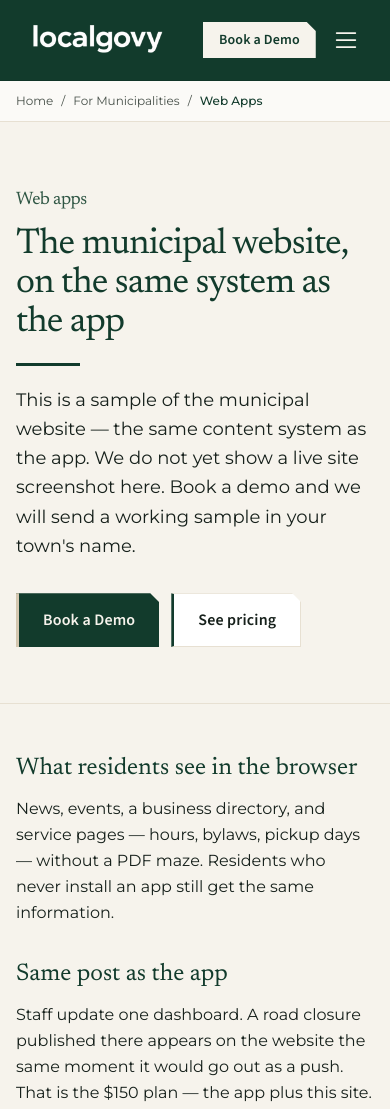
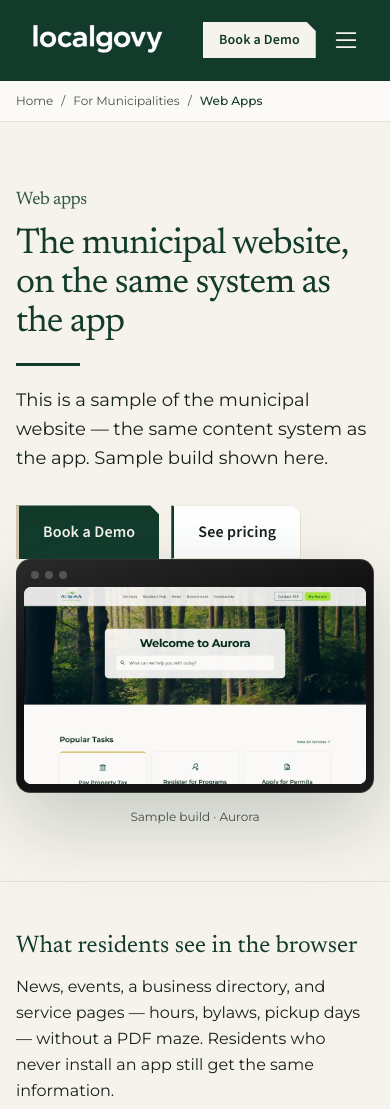
Before and after one commit to localgovy/localgovysite, a website: page municipal/web/index.html in a window 390 px wide. Shown: the top 1109 px of the page. Drawn offline with Linux system fonts and the light colour scheme.

Commit message:
Update index.html

```diff
--- a/municipal/web/index.html
+++ b/municipal/web/index.html
@@ -24,13 +24,13 @@
   <meta property="og:title" content="Sample Municipal Website — Towns and Cities | LocalGovy" />
   <meta property="og:description" content="A sample of the municipal website we build for Canadian towns. Included in the $150 app-plus-one-site plan." />
   <meta property="og:url" content="https://localgovy.com/municipal/web/" />
-  <meta property="og:image" content="https://localgovy.com/lg_logo-256.png" />
+  <meta property="og:image" content="https://localgovy.com/municipal-web-showcase.jpg" />
   <meta property="og:locale" content="en_CA" />
 
   <meta name="twitter:card" content="summary_large_image" />
   <meta name="twitter:title" content="Sample Municipal Website — Towns and Cities | LocalGovy" />
   <meta name="twitter:description" content="A sample of the municipal website we build for Canadian towns. Included in the $150 app-plus-one-site plan." />
-  <meta name="twitter:image" content="https://localgovy.com/lg_logo-256.png" />
+  <meta name="twitter:image" content="https://localgovy.com/municipal-web-showcase.jpg" />
 
   <script type="application/ld+json">
   {
@@ -69,8 +69,8 @@
           },
           {
             "@type": "Question",
-            "name": "Do you have a live website screenshot?",
-            "acceptedAnswer": { "@type": "Answer", "text": "Not yet. This page describes the municipal website; we do not show a fake screenshot. Book a demo and we will send a working sample in your town's name within 48 hours." }
+            "name": "Will this be customized for our municipality?",
+            "acceptedAnswer": { "@type": "Answer", "text": "Yes. This screenshot is a sample of the municipal website. We load your departments, services, and colours before residents see anything." }
           },
           {
             "@type": "Question",
@@ -88,33 +88,35 @@
   <link rel="preload" as="font" href="/assets/fonts/source-sans-3-latin.woff2" type="font/woff2" crossorigin />
   <link rel="stylesheet" href="/assets/fonts.css" />
   <link rel="stylesheet" href="/assets/site.css" />
+  <link rel="preload" as="image" href="/municipal-web-showcase.webp" type="image/webp" fetchpriority="high" />
 
   <style>
     html { scroll-behavior: smooth; }
     .u-gold { background-image: linear-gradient(transparent 62%, rgba(212,199,176,0.55) 62%); }
     .hero-device { filter: drop-shadow(0 28px 40px rgba(18, 59, 44, 0.22)); }
-    .device-shell {
-      border-radius: 2.35rem;
+    .browser-shell {
+      border-radius: 0.9rem;
       background: linear-gradient(165deg, #2a2a2a 0%, #0c0c0c 45%, #1a1a1a 100%);
-      padding: 0.55rem;
+      padding: 0.45rem 0.45rem 0.5rem;
       border: 1px solid rgba(255,255,255,0.12);
     }
-    .device-screen {
-      border-radius: 1.85rem;
+    .browser-bar {
+      display: flex;
+      align-items: center;
+      gap: 0.35rem;
+      padding: 0.2rem 0.45rem 0.5rem;
+    }
+    .browser-bar span {
+      width: 0.5rem;
+      height: 0.5rem;
+      border-radius: 999px;
+      background: rgba(255,255,255,0.22);
+      display: block;
+    }
+    .browser-screen {
+      border-radius: 0.45rem;
       overflow: hidden;
-      background: #000;
-      position: relative;
-    }
-    .device-notch {
-      position: absolute;
-      top: 0.55rem;
-      left: 50%;
-      transform: translateX(-50%);
-      width: 5.5rem;
-      height: 1.35rem;
-      background: #0c0c0c;
-      border-radius: 999px;
-      z-index: 2;
+      background: #fff;
     }
     details > summary { list-style: none; }
     details > summary::-webkit-details-marker { display: none; }
@@ -153,14 +155,27 @@
   <div class="bg-surface/60 border-b border-line"><div class="mx-auto max-w-7xl px-4 sm:px-6 lg:px-8 py-3 text-xs text-sub flex items-center gap-2"><a href="/" class="hover:text-brand transition">Home</a><span>/</span><a href="/municipal/" class="hover:text-brand transition">For Municipalities</a><span>/</span><span class="text-brand font-medium">Web Apps</span></div></div>
 
   <section class="border-b border-line">
-    <div class="mx-auto max-w-3xl px-4 sm:px-6 lg:px-8 pt-16 md:pt-20 pb-14 md:pb-16">
+    <div class="mx-auto max-w-6xl px-4 sm:px-6 lg:px-8 pt-16 md:pt-20 pb-14 md:pb-16">
+      <div class="max-w-3xl">
         <p class="font-serif text-lg text-gold tracking-tight">Web apps</p>
         <h1 class="mt-3 font-serif text-4xl md:text-5xl leading-[1.08] tracking-tight text-brand">The municipal website, on the same system as the app</h1>
         <div class="mt-5 h-[3px] w-16 bg-brand" aria-hidden="true"></div>
-      <p class="mt-5 text-lg text-ink leading-relaxed">This is a sample of the municipal website — the same content system as the app. We do not yet show a live site screenshot here. Book a demo and we will send a working sample in your town's name.</p>
+        <p class="mt-5 text-lg text-ink leading-relaxed">This is a sample of the municipal website — the same content system as the app. Sample build shown here.</p>
         <div class="mt-8 flex flex-wrap gap-3">
           <a href="/demo/?type=municipality&product=bundle" class="px-6 py-3.5 btn btn-primary">Book a Demo</a>
           <a href="/pricing/#municipalities" class="px-6 py-3.5 btn btn-secondary">See pricing</a>
+        </div>
+      </div>
+      <div class="mt-12">
+        <div class="hero-device">
+          <div class="browser-shell">
+            <div class="browser-bar" aria-hidden="true"><span></span><span></span><span></span></div>
+            <div class="browser-screen">
+              <picture><source type="image/webp" srcset="/municipal-web-showcase.webp" /><img src="/municipal-web-showcase.jpg" alt="Sample municipal website home page for Aurora, with search and popular tasks" class="w-full h-auto block" width="1024" height="590" fetchpriority="high" /></picture>
+            </div>
+          </div>
+        </div>
+        <p class="mt-4 text-center text-xs text-sub">Sample build · Aurora</p>
       </div>
     </div>
   </section>
@@ -174,10 +189,6 @@
       <div>
         <h2 class="font-serif text-2xl md:text-3xl text-brand">Same post as the app</h2>
         <p class="mt-3 text-ink leading-relaxed">Staff update one dashboard. A road closure published there appears on the website the same moment it would go out as a push. That is the $150 plan — the app plus this site.</p>
-      </div>
-      <div class="panel border border-line bg-surface p-6">
-        <p class="text-sm font-semibold text-brand">No screenshot yet</p>
-        <p class="mt-2 text-sm text-ink/80 leading-relaxed">We will not invent a municipal homepage to look finished. The demo we send you is the real sample: your name, your colours, your departments.</p>
       </div>
     </div>
   </section>
@@ -199,7 +210,7 @@
       <h2 class="font-serif text-3xl text-brand mb-8">Questions</h2>
       <div class="divide-y divide-line border-t border-b border-line">
         <details class="group py-4"><summary class="cursor-pointer flex items-center justify-between font-semibold text-brand py-1">Is this instead of the mobile app?<svg class="transition group-open:rotate-180 flex-shrink-0 ml-3" width="18" height="18" viewBox="0 0 24 24" fill="none"><path d="M6 9l6 6 6-6" stroke="#48514A" stroke-width="1.8"/></svg></summary><p class="mt-3 text-[0.95rem] text-ink/80">No. The website and the app draw on the same system. You do not buy the website alone. The $150 plan is the app plus this site. The app alone is $75.</p></details>
-        <details class="group py-4"><summary class="cursor-pointer flex items-center justify-between font-semibold text-brand py-1">Do you have a live website screenshot?<svg class="transition group-open:rotate-180 flex-shrink-0 ml-3" width="18" height="18" viewBox="0 0 24 24" fill="none"><path d="M6 9l6 6 6-6" stroke="#48514A" stroke-width="1.8"/></svg></summary><p class="mt-3 text-[0.95rem] text-ink/80">Not yet. This page describes the municipal website; we do not show a fake screenshot. Book a demo and we will send a working sample in your town's name within 48 hours.</p></details>
+        <details class="group py-4"><summary class="cursor-pointer flex items-center justify-between font-semibold text-brand py-1">Will this be customized for our municipality?<svg class="transition group-open:rotate-180 flex-shrink-0 ml-3" width="18" height="18" viewBox="0 0 24 24" fill="none"><path d="M6 9l6 6 6-6" stroke="#48514A" stroke-width="1.8"/></svg></summary><p class="mt-3 text-[0.95rem] text-ink/80">Yes. This screenshot is a sample of the municipal website. We load your departments, services, and colours before residents see anything.</p></details>
         <details class="group py-4"><summary class="cursor-pointer flex items-center justify-between font-semibold text-brand py-1">How fast can I see a demo?<svg class="transition group-open:rotate-180 flex-shrink-0 ml-3" width="18" height="18" viewBox="0 0 24 24" fill="none"><path d="M6 9l6 6 6-6" stroke="#48514A" stroke-width="1.8"/></svg></summary><p class="mt-3 text-[0.95rem] text-ink/80">Within 48 hours of booking we send a working sample in your town's name and colours. Typical launch is about two weeks.</p></details>
       </div>
     </div>
```
Lines whose indentation alone changed are shown as unchanged.
